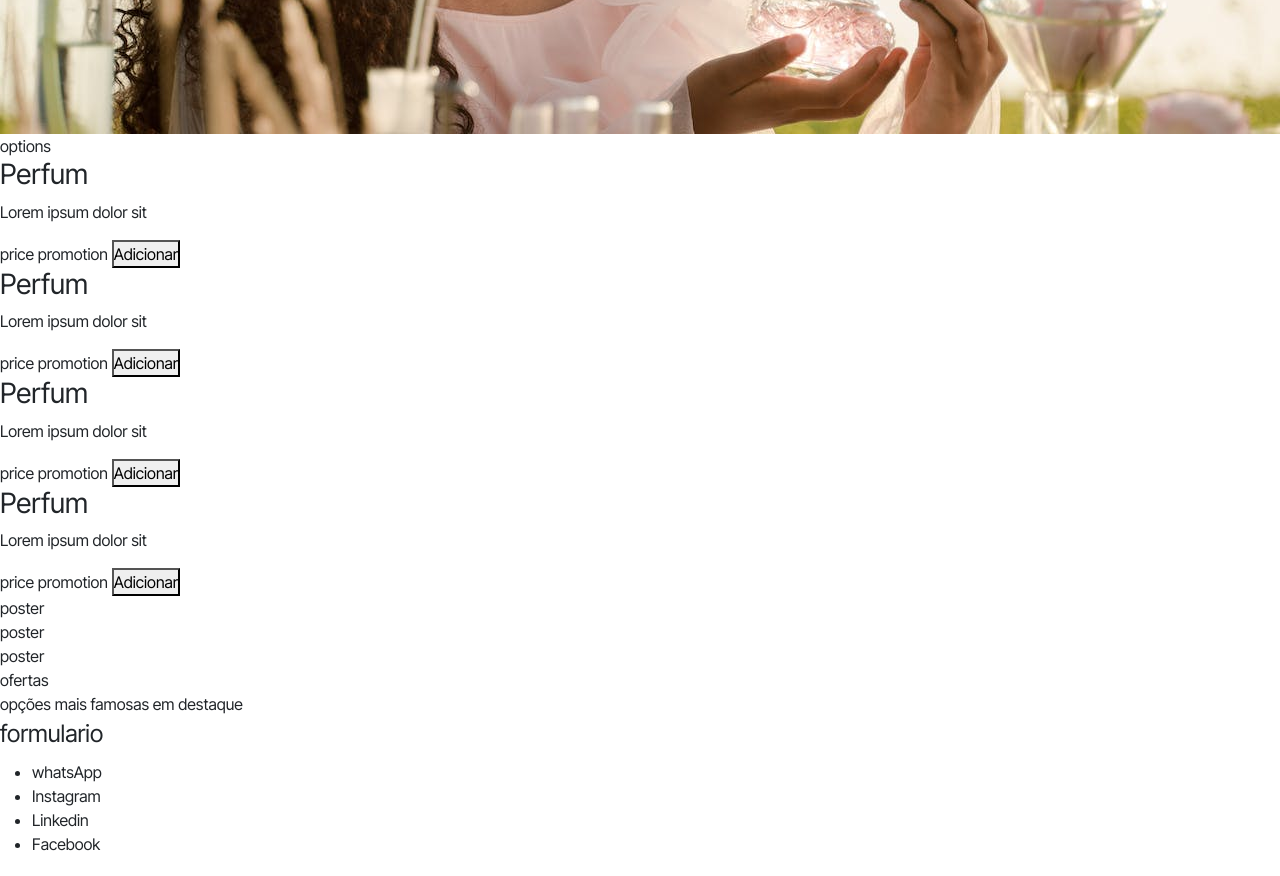
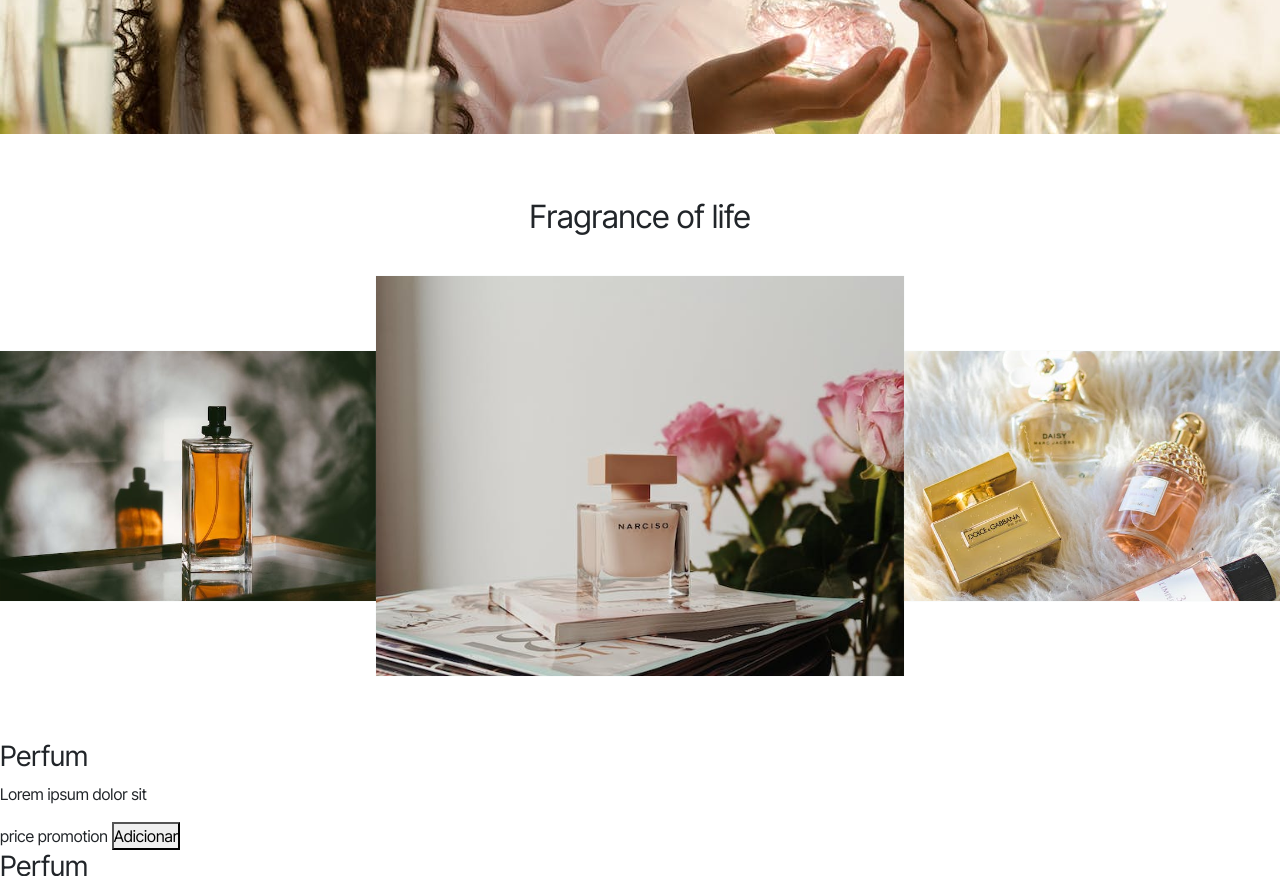
Before and after one commit to AdrianoMiguell/site-perfumaria, a plain HTML site: page index.html in a window 1280 px wide. Shown: the part 620-1496 px from the top of the page. Drawn offline with nearby package versions, Linux system fonts and the light colour scheme; a web font is replaced by a local one.

Commit message:
segund alteration

```diff
--- a/css/banner.css
+++ b/css/banner.css
@@ -6,7 +6,7 @@
   max-height: 100vh;
   width: 100vmax;
   background-size: cover;
-  background-position: center;
+  background-position: center center;
 }
 
 .banner-text {
--- /dev/null
+++ b/css/card.css
@@ -0,0 +1,32 @@
+.section-cards {
+  margin: 4em 0;
+  display: grid;
+  gap: 2em;
+}
+.section-cards h2 {
+  text-align: center;
+}
+.div-cards {
+  width: 100vw;
+  display: flex;
+  align-items: center;
+  justify-content: space-between;
+}
+.cardsRect {
+  display: flex;
+  width: var(--width-card);
+  height: var(--height-card);
+  transition-duration: 0.2s;
+}
+.cardsRect .card-img {
+  width: 100%;
+  height: 100%;
+  background-position: center;
+  background-size: cover;
+}
+.section-cards .cardsRect {
+  box-shadow: 0 0 1px rgba(var(--quat-c), 0.4);
+}
+.section-cards .cardsRect:hover {
+  transform: scale(1.01);
+}
--- a/css/geral.css
+++ b/css/geral.css
@@ -5,6 +5,7 @@
 @import "./navbar.css";
 @import "./classes.css";
 @import "./banner.css";
+@import "./card.css";
 
 *{
     margin: 0;
--- a/index.html
+++ b/index.html
@@ -106,7 +106,43 @@
     </header>
 
     <main>
-      <section>options</section>
+      <section class="section-cards">
+        <h2>Fragrance of life</h2>
+
+        <div class="div-cards">
+          <div
+            class="cardsRect"
+            style="--width-card: 30vw; --height-card: 250px"
+          >
+            <div
+              class="card-img"
+              style="
+                background-image: url('./img/foto-de-perfume-unico-e-amarelo.jpg');
+              "
+            ></div>
+          </div>
+          <div
+            class="cardsRect"
+            style="--width-card: 42vw; --height-card: 400px"
+          >
+            <div
+              class="card-img"
+              style="
+                background-image: url('./img/frasco-de-perfume-em-vidro-transparente-com-papel-branco.jpg');
+              "
+            ></div>
+          </div>
+          <div
+            class="cardsRect"
+            style="--width-card: 30vw; --height-card: 250px"
+          >
+            <div
+              class="card-img"
+              style="background-image: url('./img/frascos-perfume.jpg')"
+            ></div>
+          </div>
+        </div>
+      </section>
 
       <section>
         <div>
```
Also changed, not shown: img/foto-de-perfume-unico-e-amarelo.jpg (added), img/frasco-de-perfume-em-vidro-transparente-com-papel-branco.jpg (added), img/frascos-perfume.jpg (added).
